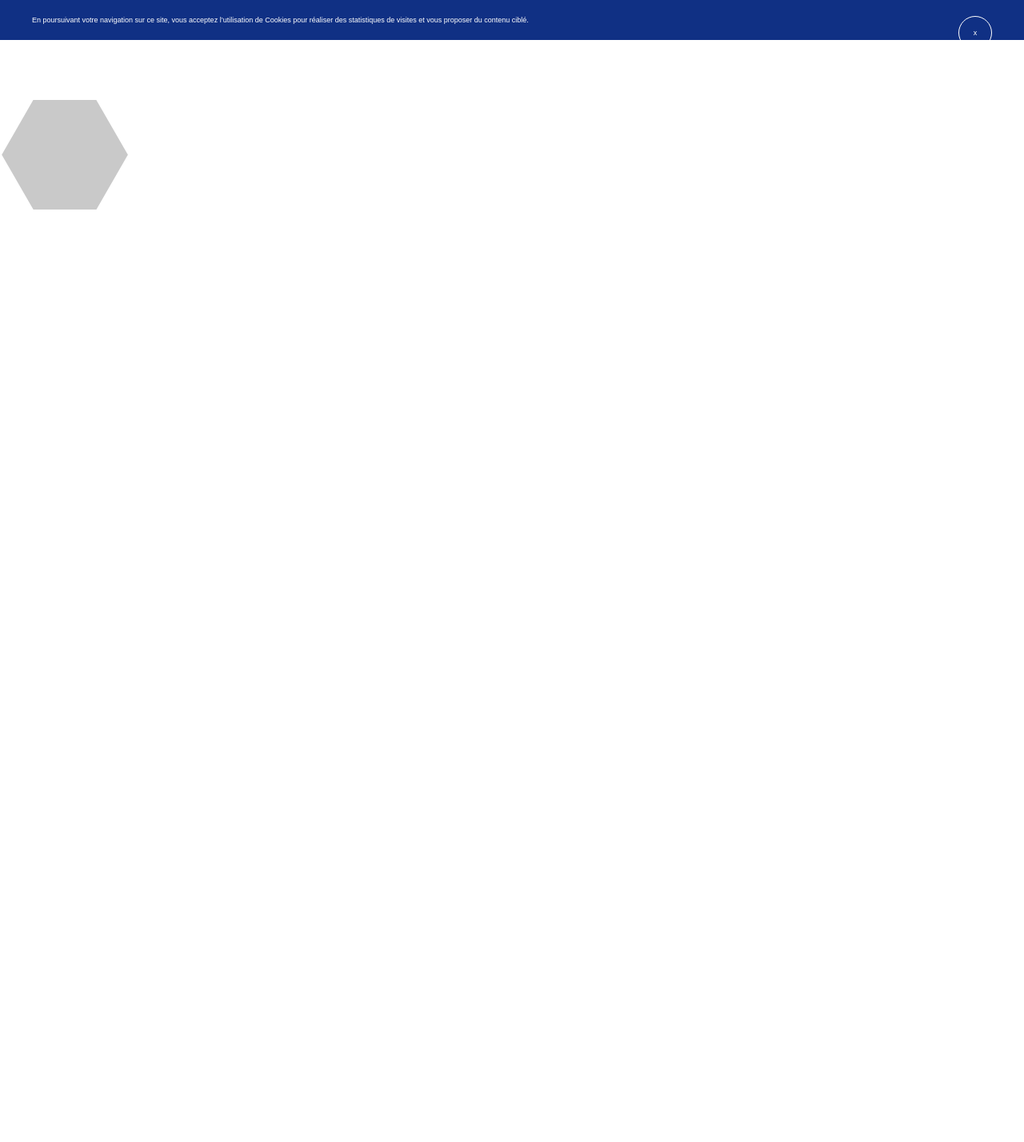
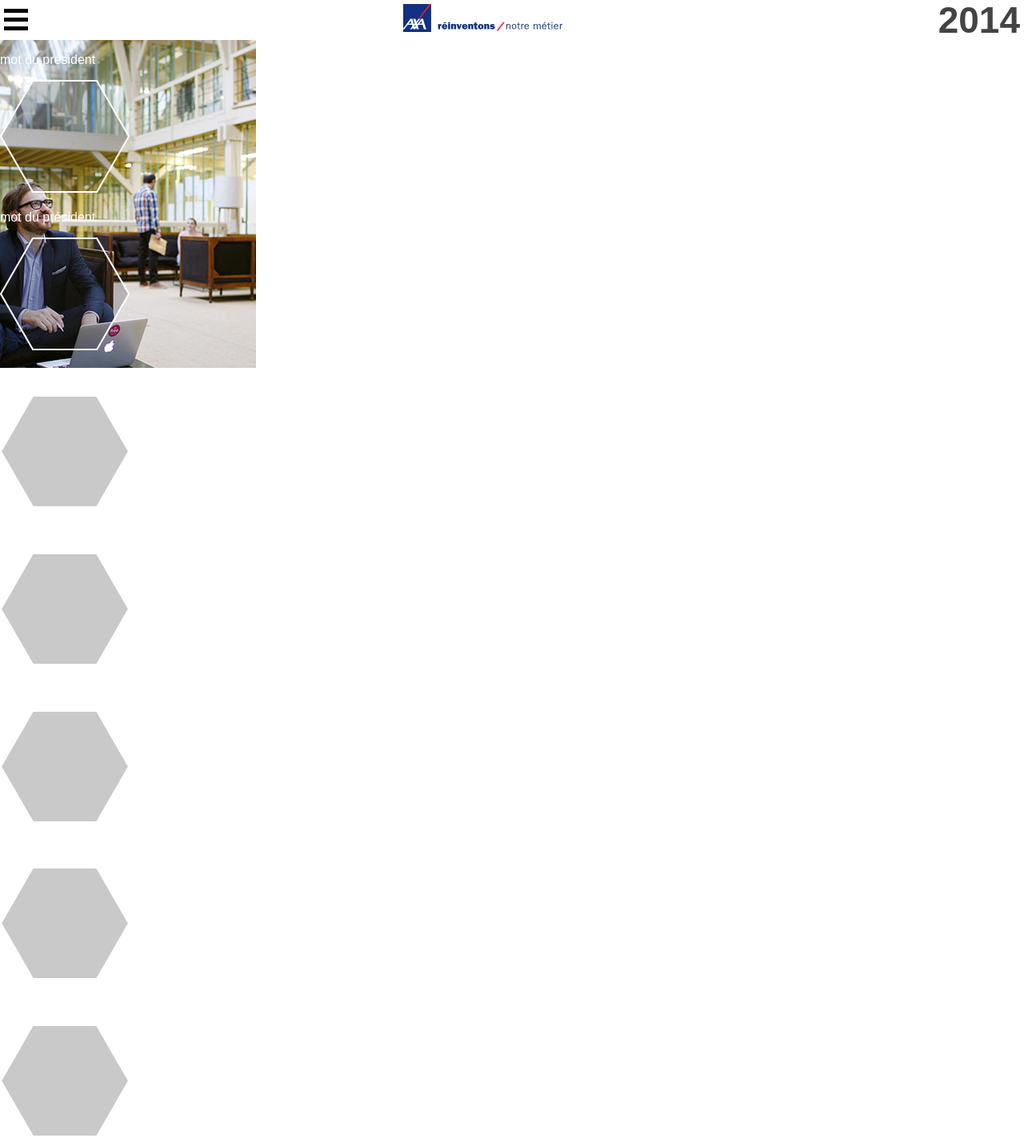
Before and after one commit to lpdw/axa-GP2, a plain HTML site: page index.html in a window 1280 px wide. Shown: the whole page at 80% size. Before the commit the page ends 800 px from the top, so only its background shows below. Drawn offline with Linux system fonts and the light colour scheme.

Commit message:
kjflekzjfk

```diff
--- a/assets/sass/main.scss
+++ b/assets/sass/main.scss
@@ -6,7 +6,10 @@ $light-color: #ffffff;
 body {
   font-family: $font-stack;
   color: $primary-color;
-  margin: 0; padding: 0;
+  margin: 0;
+  background: url("../img/background-320.jpg") no-repeat;
+  background-position-y: 44px;
+
 }
 
 .bandeau-cookies {
@@ -29,79 +32,48 @@ body {
   line-height: 40px;
   float: right;
 }
-header{
-  top :0;
-  height: 4.556em;
-}
-.menu-toggler {
-    display: none;
-}
 
-.menu-toggler__label {
-    display: block;
-    position: absolute;
-    top: 0;
-    left: 10px;
-    bottom: 0;
-    width: 25px;
-    height: 100%;
-}
-
-.menu-toggler__label:hover,
-.menu-toggler__label:focus,
-.menu-toggler__label:active {
-    cursor: pointer
-}
-
-.menu-toggler__label__text {
-    position: absolute;
-    text-indent: -9999px;
-}
-
-.menu-toggler__label__visual span {
-    display: block;
-    position: absolute;
-    width: 100%;
-    height: 4px;
-    background-color: $dark-color;
-    transition: transform .5s, top .5s, bottom .5s, opacity .2s;
-    opacity: 1;
-}
-
-.menu-toggler__label__visual span:nth-child(1){
-    top: 5px;
-}
-
-.menu-toggler__label__visual span:nth-child(2) {
-    top: 50%;
-    margin-top: -3px
-}
-
-.menu-toggler__label__visual span:nth-child(3) {
-    bottom: 5px;
-}
-
-.menu-toggler:checked + .menu-toggler__label .menu-toggler__label__visual span:nth-child(1) {
-    transform: rotate(45deg);
-    top: 19px;
-}
-
-.menu-toggler:checked + .menu-toggler__label .menu-toggler__label__visual span:nth-child(2) {
-    opacity: 0;
-}
-
-.menu-toggler:checked + .menu-toggler__label .menu-toggler__label__visual span:nth-child(3) {
-    transform: rotate(-45deg);
-    bottom: 19px;
-}
 
 .hexagone{
   fill: $dark-color-transparent;
   stroke:$light-color;
 }
-.hexagone-container svg{
 
+.hexagone-container{
+  color : $light-color;
 }
-.hexagone1:hover{
 
+.header {
+  background-color: #fff;
+  height: 40px;
+  padding: 5px;
+  line-height: 40px;
+  display: flex;
+  justify-content: space-between;
 }
+.logoAXA {
+  height: 35px;
+}
+.date {
+  font-size: 23px;
+  font-weight: 700;
+}
+.hamburger {
+  width: 30px;
+  cursor: pointer;
+  .line {
+    display: block;
+    height: 5px;
+    width: 30px;
+    background-color: #000;
+    margin: 6px 0;
+  }
+}
+
+/* Media Queries */
+
+@media screen and (min-width: 640px) {
+  .date {
+    font-size: 46px;
+  }
+}
--- a/index.html
+++ b/index.html
@@ -1,29 +1,96 @@
 <!DOCTYPE html>
 <html lang="fr">
+
 <head>
     <meta charset="utf-8">
-    <title>AXA</title>
+    <title>AXA - Documents</title>
+    <link rel="stylesheet" href="assets/css/normalize.css">
     <link rel="stylesheet" href="assets/css/main.css">
     <meta name="viewport" content="width=device-width, user-scalable=no, initial-scale=1.0">
 </head>
+
 <body>
-    <div class="bandeau-cookies">
-      <span class="text">En poursuivant votre navigation sur ce site, vous acceptez l’utilisation de Cookies pour réaliser des statistiques de visites et vous proposer du contenu ciblé.</span>
-      <span class="cross">x</span>
+    <header class="header">
+      <div class="hamburger">
+        <span class="line"></span>
+        <span class="line"></span>
+        <span class="line"></span>
       </div>
-    <header>
-      <nav role="main-nav">
-
-      </nav>
+      <img src="assets/img/logo.svg" alt="logo" class="logoAXA">
+      <span class="date">2014</span>
     </header>
     <main role="main">
+      <section class="hexagones">
+
         <div class="hexagone-container">
+          <p>
+            mot du président
+          </p>
+            <svg xmlns="http://www.w3.org/2000/svg" xmlns:xlink="http://www.w3.org/1999/xlink" width="163.046px" height="142.046px" viewBox="0 0 163 142">
+        <path fill-rule="evenodd"  stroke="rgb(255, 255, 255)" stroke-width="2.031px" stroke-linecap="butt" stroke-linejoin="miter" fill-opacity="0.251" fill="rgb(41, 41, 41)"
+         d="M41.086,140.018 L1.020,70.597 L40.950,1.097 L120.946,1.018 L161.012,70.440 L121.082,139.940 L41.086,140.018 Z"/>
+        </svg>
+        </div>
+        <div class="hexagone-container">
+          <p>
+            mot du président
+          </p>
+            <svg xmlns="http://www.w3.org/2000/svg" xmlns:xlink="http://www.w3.org/1999/xlink" width="163.046px" height="142.046px" viewBox="0 0 163 142">
+        <path fill-rule="evenodd"  stroke="rgb(255, 255, 255)" stroke-width="2.031px" stroke-linecap="butt" stroke-linejoin="miter" fill-opacity="0.251" fill="rgb(41, 41, 41)"
+         d="M41.086,140.018 L1.020,70.597 L40.950,1.097 L120.946,1.018 L161.012,70.440 L121.082,139.940 L41.086,140.018 Z"/>
+        </svg>
+        </div>
+        <div class="hexagone-container">
+          <p>
+            mot du président
+          </p>
+            <svg xmlns="http://www.w3.org/2000/svg" xmlns:xlink="http://www.w3.org/1999/xlink" width="163.046px" height="142.046px" viewBox="0 0 163 142">
+        <path fill-rule="evenodd"  stroke="rgb(255, 255, 255)" stroke-width="2.031px" stroke-linecap="butt" stroke-linejoin="miter" fill-opacity="0.251" fill="rgb(41, 41, 41)"
+         d="M41.086,140.018 L1.020,70.597 L40.950,1.097 L120.946,1.018 L161.012,70.440 L121.082,139.940 L41.086,140.018 Z"/>
+        </svg>
+        </div>
+        <div class="hexagone-container">
+          <p>
+            mot du président
+          </p>
+            <svg xmlns="http://www.w3.org/2000/svg" xmlns:xlink="http://www.w3.org/1999/xlink" width="163.046px" height="142.046px" viewBox="0 0 163 142">
+        <path fill-rule="evenodd"  stroke="rgb(255, 255, 255)" stroke-width="2.031px" stroke-linecap="butt" stroke-linejoin="miter" fill-opacity="0.251" fill="rgb(41, 41, 41)"
+         d="M41.086,140.018 L1.020,70.597 L40.950,1.097 L120.946,1.018 L161.012,70.440 L121.082,139.940 L41.086,140.018 Z"/>
+        </svg>
+        </div>
+        <div class="hexagone-container">
+          <p>
+            mot du président
+          </p>
+            <svg xmlns="http://www.w3.org/2000/svg" xmlns:xlink="http://www.w3.org/1999/xlink" width="163.046px" height="142.046px" viewBox="0 0 163 142">
+        <path fill-rule="evenodd"  stroke="rgb(255, 255, 255)" stroke-width="2.031px" stroke-linecap="butt" stroke-linejoin="miter" fill-opacity="0.251" fill="rgb(41, 41, 41)"
+         d="M41.086,140.018 L1.020,70.597 L40.950,1.097 L120.946,1.018 L161.012,70.440 L121.082,139.940 L41.086,140.018 Z"/>
+        </svg>
+        </div>
+        <div class="hexagone-container">
+          <p>
+            mot du président
+          </p>
+            <svg xmlns="http://www.w3.org/2000/svg" xmlns:xlink="http://www.w3.org/1999/xlink" width="163.046px" height="142.046px" viewBox="0 0 163 142">
+        <path fill-rule="evenodd"  stroke="rgb(255, 255, 255)" stroke-width="2.031px" stroke-linecap="butt" stroke-linejoin="miter" fill-opacity="0.251" fill="rgb(41, 41, 41)"
+         d="M41.086,140.018 L1.020,70.597 L40.950,1.097 L120.946,1.018 L161.012,70.440 L121.082,139.940 L41.086,140.018 Z"/>
+        </svg>
+        </div>
+        <div class="hexagone-container">
+          <p>
+            mot du président
+          </p>
             <svg xmlns="http://www.w3.org/2000/svg" xmlns:xlink="http://www.w3.org/1999/xlink" width="163.046px" height="142.046px" viewBox="0 0 163 142">
         <path fill-rule="evenodd"  stroke="rgb(255, 255, 255)" stroke-width="2.031px" stroke-linecap="butt" stroke-linejoin="miter" fill-opacity="0.251" fill="rgb(41, 41, 41)"
          d="M41.086,140.018 L1.020,70.597 L40.950,1.097 L120.946,1.018 L161.012,70.440 L121.082,139.940 L41.086,140.018 Z"/>
         </svg>
         </div>
         </section>
+
+        <footer>
+
+        </footer>
     </main>
 </body>
+
 </html>
```
Also changed, not shown: assets/css/main.css, assets/img/background-320.jpg (added), 1 other file. Lines whose indentation alone changed are shown as unchanged.
